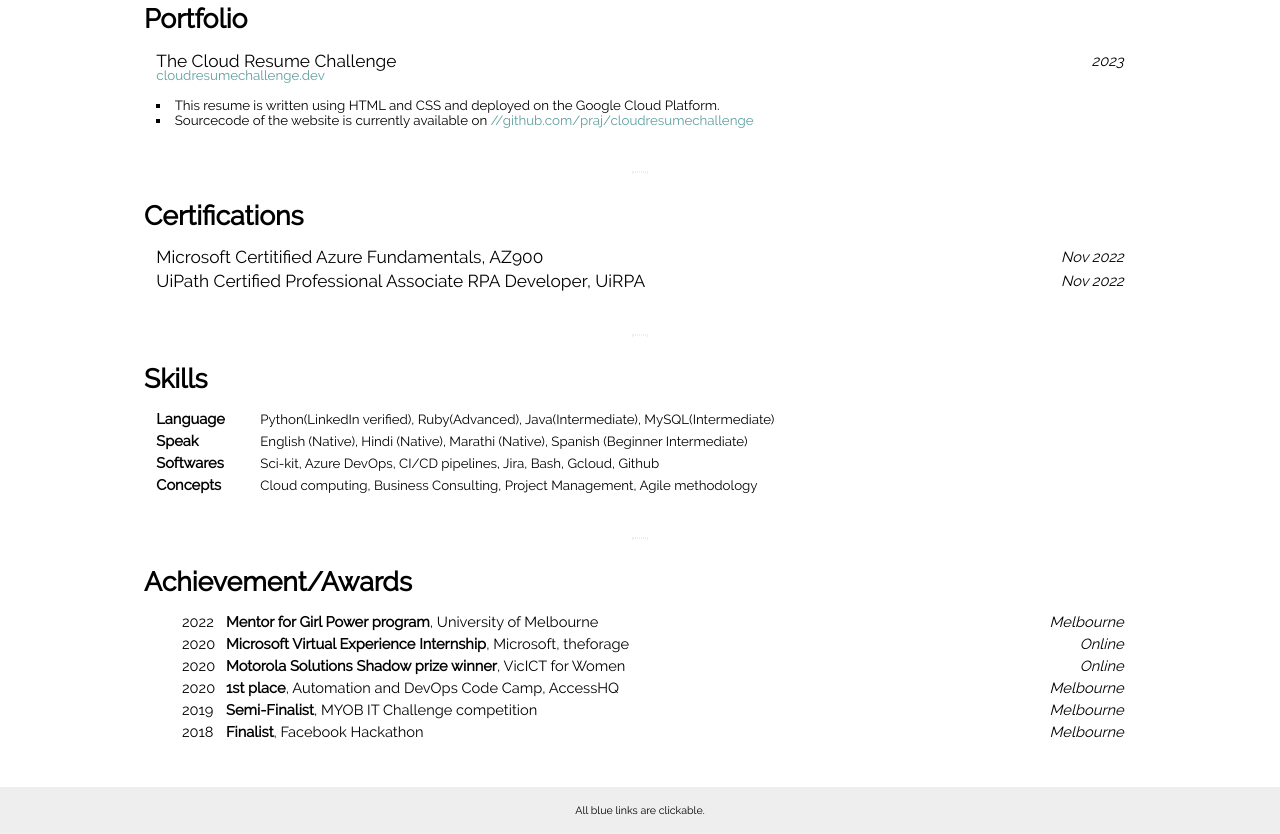
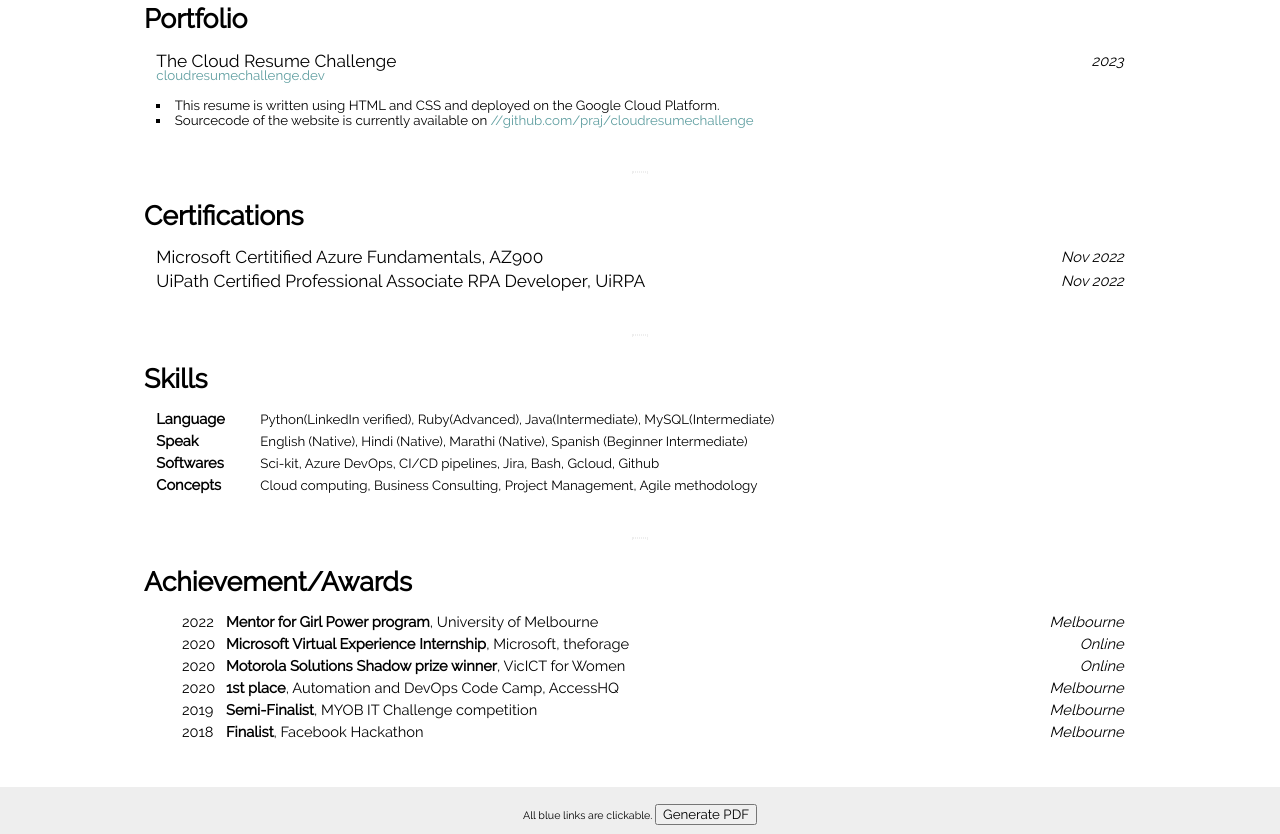
Before and after one commit to PR229/cloud-resume, a plain HTML site: page resume.html in a window 1280 px wide. Shown: the part 1280-2114 px from the top of the page. Drawn offline with Linux system fonts and the light colour scheme.

Commit message:
Adding generate pdf button

```diff
--- a/resume.html
+++ b/resume.html
@@ -223,6 +223,7 @@
     </div>
     <footer>
         All blue links are clickable.
+        <input type="button" id="create_pdf" onclick="" value="Generate PDF">
     </footer>
     <script>
         var init_date = new Date(2016, 10, 14);
```
